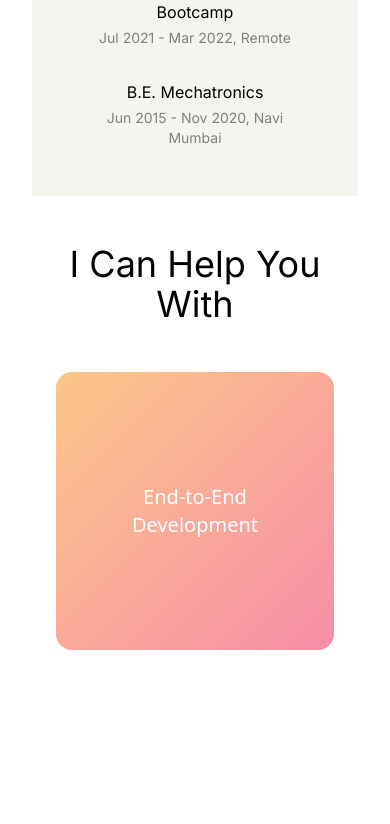
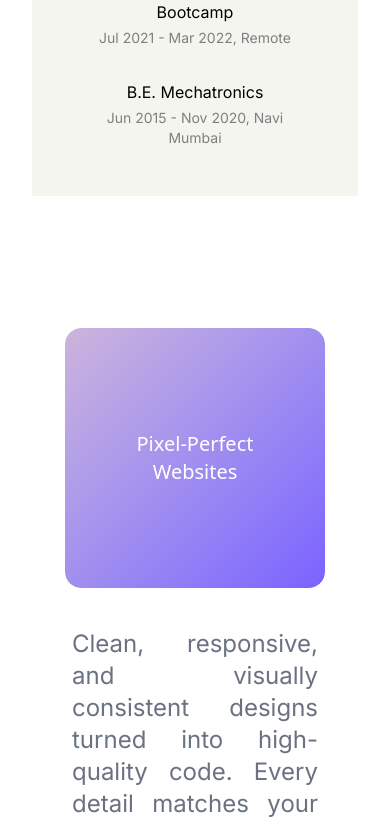
Before and after one commit to ShwetaMane13/portfolio, a React (Vite) app: page / in a window 390 px wide. Shown: the part 1162-1986 px from the top of the page. Built offline with nearby package versions, Linux system fonts and the light colour scheme.

Commit message:
animation fixes for icanhelpyouwith section

```diff
--- a/src/components/about/ICanHelpYouWith.jsx
+++ b/src/components/about/ICanHelpYouWith.jsx
@@ -1,3 +1,78 @@
+// import {
+//   Todo,
+//   TodoFive,
+//   TodoFour,
+//   TodoOne,
+//   TodoThree,
+//   TodoTwo,
+// } from "../common/FeatureCard";
+// import { FeatureTitle } from "../common/FeatureTitle";
+
+// export const ICanHelpYouWith = () => {
+//   const features = [
+//     {
+//       title:
+//         "Clean, responsive, and visually consistent designs turned into high-quality code. Every detail matches your vision across all devices.",
+//       id: "todo-list",
+//       card: Todo,
+//     },
+//     {
+//       title:
+//         "From front-end interactions to back-end logic, I build apps that are fast, secure, and easy to maintain as your business grows.",
+//       id: "todo-list-one",
+//       card: TodoOne,
+//     },
+//     {
+//       title: "Full-stack support — from initial concept to deployment. I handle both design integration and backend systems so you get a complete product.",
+//       card: TodoTwo,
+//     },
+//     // {
+//     //   title: "Use your calendar as a todo list one Use your calendar as a todo list one Use your calendar as a todo list one Use your calendar as a todo list one",
+//     //   id: "todo-list-three",
+//     //   card: TodoThree,
+//     // },
+//     // {
+//     //   title: "Use your calendar as a todo list one Use your calendar as a todo list one Use your calendar as a todo list one Use your calendar as a todo list one",
+//     //   id: "todo-list-four",
+//     //   card: TodoFour,
+//     // },
+//     // {
+//     //   title: "Use your calendar as a todo list one Use your calendar as a todo list one Use your calendar as a todo list one Use your calendar as a todo list one",
+//     //   id: "todo-list-five",
+//     //   card: TodoFive,
+//     // },
+//   ];
+
+//   return (
+//     <div className="flex flex-col">
+//       <section className="text-4xl md:text-5xl text-center font-inter px-6 md:px-12 py-12">
+//         I Can Help You With
+//       </section>
+//       <div className="px-6 md:px-12 lg:px-50 flex flex-col md:flex-row w-full items-start md:gap-4">
+//         <div className="w-full md:w-1/2 sticky top-20 md:top-10 flex md:h-screen items-center order-1 md:order-2">
+//           <div className="w-full relative aspect-square rounded-2xl">
+//             {features.map((feature) => (
+//               <feature.card id={feature.id} key={feature.id} />
+//             ))}
+//           </div>
+//         </div>
+
+//         <div className="w-full md:w-1/2 py-12 md:py-[40vh] order-2 md:order-1">
+//           <ul>
+//             {features.map((feature) => (
+//               <li key={feature.id}>
+//                 <FeatureTitle id={feature.id}>{feature.title}</FeatureTitle>
+//               </li>
+//             ))}
+//           </ul>
+//         </div>
+//       </div>
+
+//       {/* <div className="h-screen">more room to scroll</div> */}
+//     </div>
+//   );
+// };
+
 import {
   Todo,
   TodoFive,
@@ -23,8 +98,10 @@ export const ICanHelpYouWith = () => {
       card: TodoOne,
     },
     {
-      title: "Full-stack support — from initial concept to deployment. I handle both design integration and backend systems so you get a complete product.",
+      title:
+        "Full-stack support — from initial concept to deployment. I handle both design integration and backend systems so you get a complete product.",
       card: TodoTwo,
+      id: "todo-list-two"
     },
     // {
     //   title: "Use your calendar as a todo list one Use your calendar as a todo list one Use your calendar as a todo list one Use your calendar as a todo list one",
@@ -44,20 +121,10 @@ export const ICanHelpYouWith = () => {
   ];
 
   return (
-    <div className="flex flex-col">
-      <section className="text-4xl md:text-5xl text-center font-inter px-6 md:px-12 py-12">
-        I Can Help You With
-      </section>
-      <div className="px-6 md:px-12 lg:px-50 flex flex-col md:flex-row w-full items-start md:gap-4">
-        <div className="w-full md:w-1/2 sticky top-20 md:top-10 flex md:h-screen items-center order-1 md:order-2">
-          <div className="w-full relative aspect-square rounded-2xl">
-            {features.map((feature) => (
-              <feature.card id={feature.id} key={feature.id} />
-            ))}
-          </div>
-        </div>
-
-        <div className="w-full md:w-1/2 py-12 md:py-[40vh] order-2 md:order-1">
+    <>
+      {/* Desktop experience (unchanged) */}
+      <div className="hidden lg:flex px-50 gap-6 w-full items-start">
+        <div className="w-full py-[40vh]">
           <ul>
             {features.map((feature) => (
               <li key={feature.id}>
@@ -66,9 +133,31 @@ export const ICanHelpYouWith = () => {
             ))}
           </ul>
         </div>
+        <div className="w-full sticky top-10 flex h-screen items-center">
+          <div className="w-full relative aspect-square rounded-2xl">
+            {features.map((feature) => (
+              <feature.card id={feature.id} key={feature.id} />
+            ))}
+          </div>
+        </div>
       </div>
 
-      {/* <div className="h-screen">more room to scroll</div> */}
-    </div>
+      {/* Mobile experience with scroll snapping */}
+      <div className="lg:hidden h-screen snap-y snap-mandatory overflow-y-scroll">
+        {features.map((feature) => (
+          <section
+            key={feature.id}
+            className="h-screen w-full flex flex-col items-center justify-center snap-start"
+          >
+            <div className="relative w-4/5 aspect-square rounded-2xl overflow-hidden">
+              <feature.card id={feature.id} forceVisible />
+            </div>
+            <h2 className="text-2xl font-inter text-gray-500 mb-6 text-justify pt-10 px-10">
+              {feature.title}
+            </h2>
+          </section>
+        ))}
+      </div>
+    </>
   );
 };
--- a/src/components/common/FeatureCard.jsx
+++ b/src/components/common/FeatureCard.jsx
@@ -1,14 +1,14 @@
 import classNames from "classnames";
 import { useFeatureStore } from "../../store";
 
-const FeatureCard = ({ gradient, children, id }) => {
+const FeatureCard = ({ gradient, children, id, forceVisible = false }) => {
   const inViewFeature = useFeatureStore((state) => state.inViewFeature);
   return (
     <div
       className={classNames(
         "absolute inset-0 bg-gradient-to-br flex justify-center items-center z-10 h-full lg:w-full rounded-2xl transition-opacity",
         gradient,
-        inViewFeature === id ? "opacity-100" : "opacity-0"
+        forceVisible || inViewFeature === id ? "opacity-100" : "opacity-0"
       )}
     >
       {children}
@@ -16,25 +16,25 @@ const FeatureCard = ({ gradient, children, id }) => {
   );
 };
 
-export const Todo = ({id}) => {
+export const Todo = ({id, forceVisible }) => {
   return (
-    <FeatureCard id={id} gradient="from-[#cdb4db] to-[#7b61ff]">
+    <FeatureCard id={id} forceVisible={forceVisible}  gradient="from-[#cdb4db] to-[#7b61ff]">
       <div className="text-xl md:text-5xl text-white text-center w-1/2">Pixel-Perfect Websites</div>
     </FeatureCard>
   );
 };
 
-export const TodoOne = ({id}) => {
+export const TodoOne = ({id, forceVisible}) => {
   return (
-    <FeatureCard id={id} gradient="from-[#d6b4fc] to-[#e673b7]">
+    <FeatureCard id={id} forceVisible={forceVisible} gradient="from-[#d6b4fc] to-[#e673b7]">
       <div className="text-xl md:text-5xl text-white text-center w-1/2">Scalable Web Applications</div>
     </FeatureCard>
   );
 };
 
-export const TodoTwo = ({id}) => {
+export const TodoTwo = ({id, forceVisible}) => {
   return (
-    <FeatureCard id={id} gradient="from-[#fbc687] to-[#f78da7]">
+    <FeatureCard id={id} forceVisible={forceVisible} gradient="from-[#fbc687] to-[#f78da7]">
       <div className="text-xl md:text-5xl text-white text-center w-1/2">End-to-End Development</div>
     </FeatureCard>
   );
--- a/src/components/common/FeatureTitle.jsx
+++ b/src/components/common/FeatureTitle.jsx
@@ -23,7 +23,7 @@ export const FeatureTitle = ({ children, id }) => {
       initial={{ opacity: 0 }}
       animate={isInView ? { opacity: 1 } : { opacity: 0 }}
       transition={{ ease: easeInOut }}
-      className="text-2xl md:text-4xl py-40 md:py-40 font-inter text-gray-500 transition-colors"
+      className="text-2xl md:text-4xl pt-10 md:py-40 font-inter text-gray-500 transition-colors"
     >
       {children}
     </motion.p>
```
